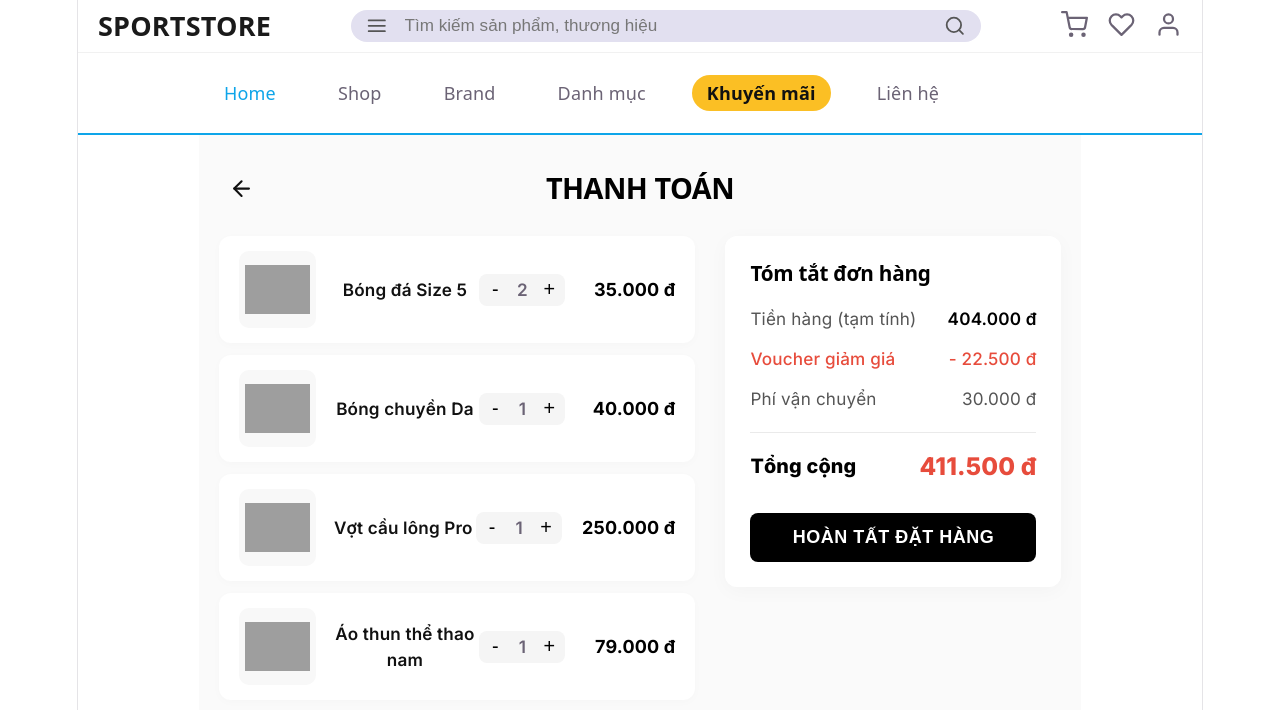
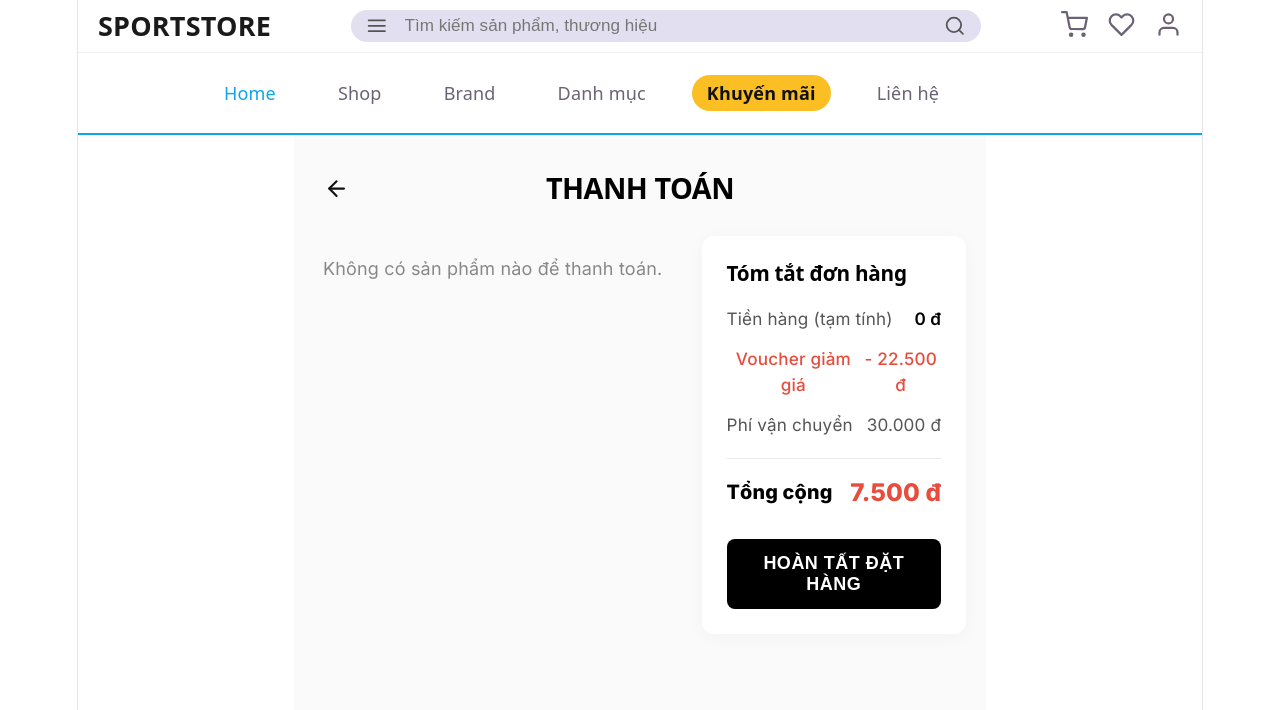
Before and after one commit to CCMTPTUD/SportShop, a React (Vite) app in the folder client/: page /checkout in a window 1280 px wide. Shown: the top 710 px of the page. Built offline with nearby package versions, Linux system fonts and the light colour scheme; grey boxes are pictures that could not be loaded.

Commit message:
feat: checkout

```diff
--- a/client/src/pages/Checkout.jsx
+++ b/client/src/pages/Checkout.jsx
@@ -2,69 +2,29 @@ import React, { useState } from "react";
 import { FiArrowLeft } from "react-icons/fi";
 import { useNavigate } from "react-router-dom";
 import Header from "../components/Header/Header";
+import { useCart } from "../context/CartContext";
 import "./Checkout.css";
 
 const Checkout = () => {
   const navigate = useNavigate();
-
-  const [cartItems, setCartItems] = useState([
-    {
-      id: 1,
-      name: "Bóng đá Size 5",
-      price: 17500,
-      quantity: 2,
-      image: "https://cdn-icons-png.flaticon.com/512/53/53283.png",
-    },
-    {
-      id: 2,
-      name: "Bóng chuyền Da",
-      price: 40000,
-      quantity: 1,
-      image: "https://cdn-icons-png.flaticon.com/512/3255/3255393.png",
-    },
-    {
-      id: 3,
-      name: "Vợt cầu lông Pro",
-      price: 250000,
-      quantity: 1,
-      image: "https://cdn-icons-png.flaticon.com/512/3255/3255375.png",
-    },
-    {
-      id: 4,
-      name: "Áo thun thể thao nam",
-      price: 79000,
-      quantity: 1,
-      image: "https://cdn-icons-png.flaticon.com/512/2806/2806140.png",
-    },
-  ]);
+  const { cart, updateQuantity, getCartTotal, clearCart } = useCart();
 
   const discountVoucher = 22500;
   const shippingFee = 30000;
 
   const formatCurrency = (amount) => amount.toLocaleString("vi-VN") + " đ";
 
-  const handleIncrease = (id) => {
-    setCartItems(
-      cartItems.map((item) =>
-        item.id === id ? { ...item, quantity: item.quantity + 1 } : item,
-      ),
-    );
+  const handleIncrease = (id, size, qty) => {
+    updateQuantity(id, size, qty + 1);
   };
 
-  const handleDecrease = (id) => {
-    setCartItems(
-      cartItems.map((item) =>
-        item.id === id && item.quantity > 1
-          ? { ...item, quantity: item.quantity - 1 }
-          : item,
-      ),
-    );
+  const handleDecrease = (id, size, qty) => {
+    if (qty > 1) {
+      updateQuantity(id, size, qty - 1);
+    }
   };
 
-  const subTotal = cartItems.reduce(
-    (total, item) => total + item.price * item.quantity,
-    0,
-  );
+  const subTotal = getCartTotal();
   const finalTotal = subTotal - discountVoucher + shippingFee;
 
   return (
@@ -82,32 +42,39 @@ const Checkout = () => {
 
         <div className="checkout-content">
           <div className="checkout-items">
-            {cartItems.map((item) => (
-              <div className="checkout-item" key={item.id}>
-                <img src={item.image} alt={item.name} className="item-image" />
-                <div className="item-info">{item.name}</div>
+            {cart.length === 0 ? (
+              <p style={{textAlign: "center", fontStyle: "italic", marginTop: "20px", color: "#888"}}>Không có sản phẩm nào để thanh toán.</p>
+            ) : (
+              cart.map((item) => (
+                <div className="checkout-item" key={`${item._id}-${item.size}`}>
+                  <img src={item.imageUrl || "https://placehold.co/300x300/e5e5e5/666?text=No+Image"} alt={item.name} className="item-image" />
+                  <div className="item-info">
+                    {item.name}
+                    <div style={{fontSize: "0.85rem", color: "#666", marginTop: "4px"}}>Size: {item.size}</div>
+                  </div>
 
                   <div className="item-quantity">
                     <button
                       className="qty-btn"
-                    onClick={() => handleDecrease(item.id)}
+                      onClick={() => handleDecrease(item._id, item.size, item.qty)}
                     >
                       -
                     </button>
-                  <span className="qty-number">{item.quantity}</span>
+                    <span className="qty-number">{item.qty}</span>
                     <button
                       className="qty-btn"
-                    onClick={() => handleIncrease(item.id)}
+                      onClick={() => handleIncrease(item._id, item.size, item.qty)}
                     >
                       +
                     </button>
                   </div>
 
-                <div className="item-price">
-                  {formatCurrency(item.price * item.quantity)}
+                  <div className="item-price" style={{fontWeight: '600', color: '#000'}}>
+                    {formatCurrency(item.price * item.qty)}
                   </div>
                 </div>
-            ))}
+              ))
+            )}
           </div>
 
           <div className="checkout-summary">
@@ -139,7 +106,13 @@ const Checkout = () => {
 
             <button
               className="btn-order"
-              onClick={() => alert("Chức năng đặt hàng đang được xây dựng!")}
+              onClick={() => {
+                if(cart.length === 0) return alert("Giỏ hàng đang trống!");
+                alert("Đặt hàng thành công! Cửa hàng sẽ liên hệ bạn sớm.");
+                clearCart();
+                navigate("/");
+              }}
+              disabled={cart.length === 0}
             >
               HOÀN TẤT ĐẶT HÀNG
             </button>
```
Lines whose indentation alone changed are shown as unchanged.
